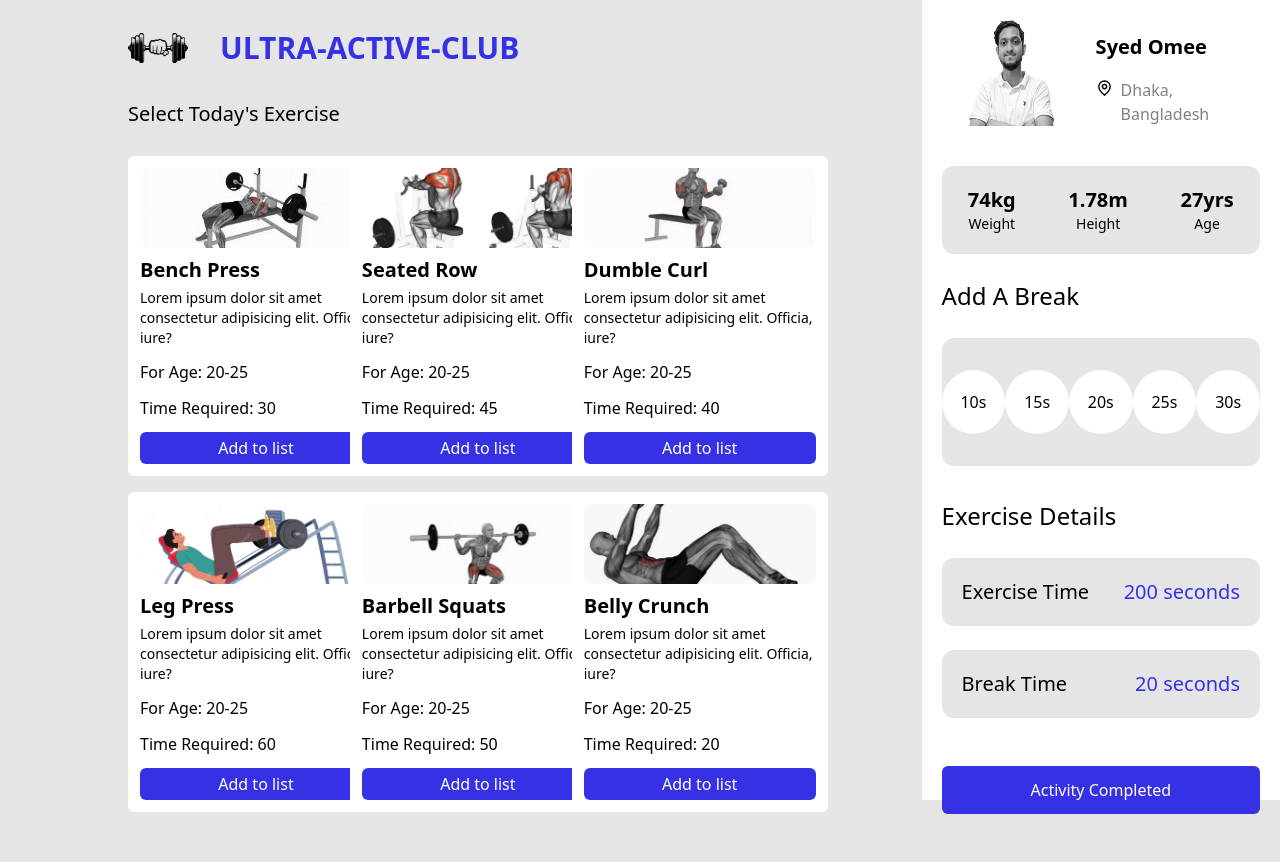
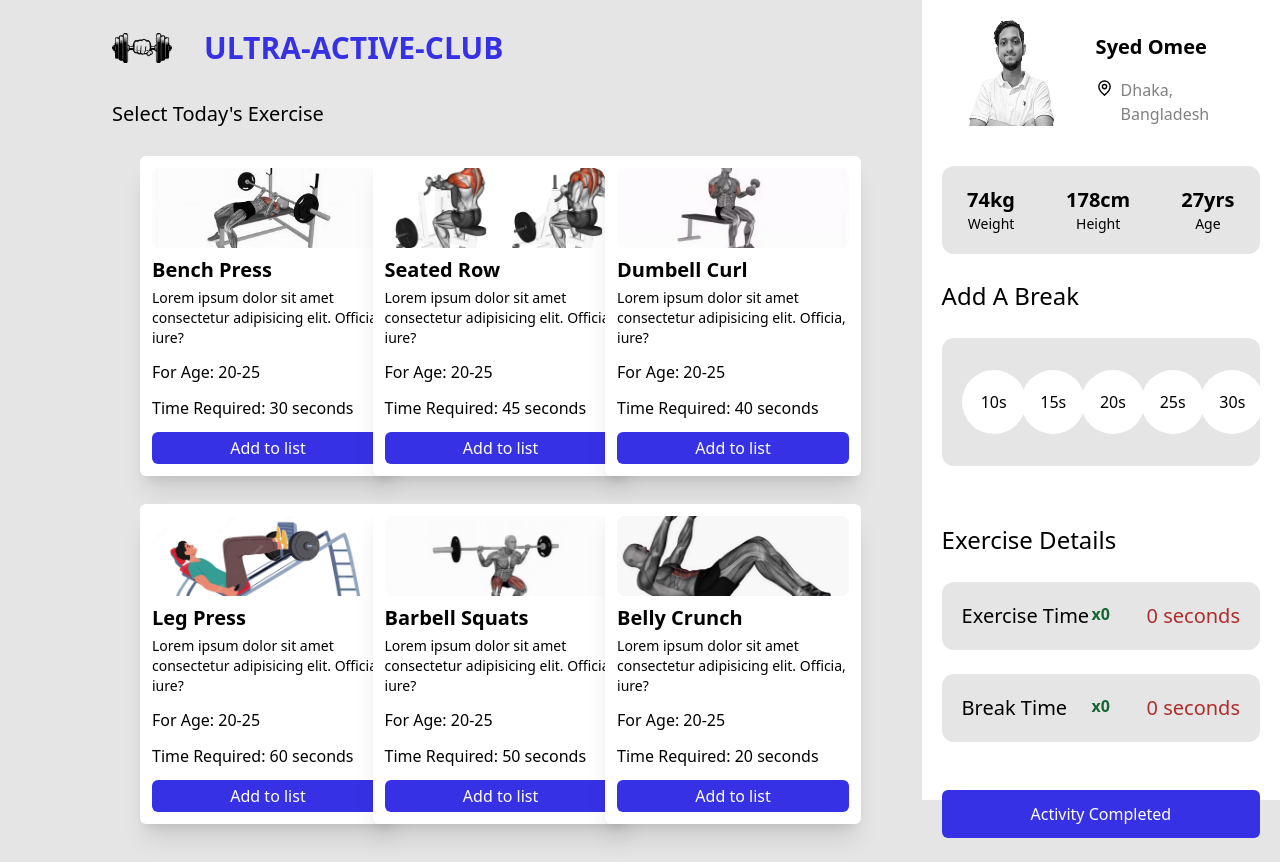
Before and after one commit to mahmudhafiz/active-club, a React (Create React App) app: page / in a window 1280 px wide. Before the commit the page ends 838 px from the top, so only its background shows below. Built offline with nearby package versions, Linux system fonts and the light colour scheme.

Commit message:
Almost there

```diff
--- a/src/components/Hero/Cards.jsx
+++ b/src/components/Hero/Cards.jsx
@@ -1,22 +1,28 @@
-import React, { useState } from 'react';
+import React, { createContext, useState } from 'react';
 
-const Cards = ({card}) => {
+export const CardContext = createContext();
+
+const Cards = ({ props }) => {
     const [buttonState, setButtonState] = useState(false);
 
     const handleClick = () => {
-        setButtonState(!buttonState);
+        if (!buttonState) {
+            setButtonState(!buttonState);
+            props.addToList(props.card.time);
+        }
     }
 
     return (
-        <div className='bg-white w-[16rem] h-[20rem] rounded-md'>
+        <div className={buttonState ? 'bg-white w-[16rem] h-[20rem] rounded-md shadow-xl scale-105 duration-300'
+                                    :'bg-white w-[16rem] h-[20rem] rounded-md shadow-xl hover:scale-105 duration-300'}>
             <div className='mx-3 py-3'>
                 <div>
-                    <img className='object-cover h-20 w-full mx-auto rounded-lg' src={card?.image} alt="" />
+                    <img className='object-cover h-20 w-full mx-auto rounded-lg' src={props?.card?.image} alt="" />
                 </div>
-                <h2 className='font-bold text-xl pt-2'>{card?.title}</h2>
-                <p className='py-1 text-sm font-thin'>{card?.desc}</p>
-                <h4 className='py-2'>For Age: {card?.range}</h4>
-                <h4 className='pt-1 pb-3'>Time Required: {card?.time}</h4>
+                <h2 className='font-bold text-xl pt-2'>{props?.card?.title}</h2>
+                <p className='py-1 text-sm font-thin'>{props?.card?.desc}</p>
+                <h4 className='py-2'>For Age: {props?.card?.range}</h4>
+                <h4 className='pt-1 pb-3'>Time Required: {props?.card?.time} seconds</h4>
                 <button className={buttonState ? 'bg-[#038923] text-white py-1 mx-auto w-full rounded-md':'bg-[#3731e6] text-white py-1 mx-auto w-full rounded-md'}
                         onClick={handleClick}>
                     {buttonState ? 'Added':'Add to list'}
--- a/src/components/Hero/HeroSection.jsx
+++ b/src/components/Hero/HeroSection.jsx
@@ -1,4 +1,4 @@
-import React from 'react';
+import React, { createContext, useEffect, useState } from 'react';
 import Logo from '../../assests/logo.png';
 import Cards from './Cards';
 import One from '../../assests/exe1.jpg';
@@ -8,7 +8,19 @@ import Four from '../../assests/exe4.jpg';
 import Five from '../../assests/exe5.jpeg';
 import Six from '../../assests/exe6.jpg';
 
-const HeroSection = () => {
+export const TimeContext = createContext();
+
+const HeroSection = (props) => {
+    const [exerciseList, setExerciseList] = useState([]);
+
+    const addToList = (add) => {
+        setExerciseList(old => [...old, add]);
+    }
+
+    useEffect(()=> {
+        console.log(exerciseList);
+    }, [exerciseList]);
+
     const cards = [
         {
             id: 1,
@@ -31,7 +43,7 @@ const HeroSection = () => {
         {
             id: 3,
             image: Three,
-            title: 'Dumble Curl',
+            title: 'Dumbell Curl',
             desc: 'Lorem ipsum dolor sit amet consectetur adipisicing elit. Officia, iure?',
             range: '20-25',
             time: 40,
@@ -68,16 +80,16 @@ const HeroSection = () => {
 
     return (
         <div className='w-[72%]'>
-            <div className='mx-32 py-6'>
+            <div className='mx-28 py-6'>
                 <div className='flex items-center'>
                     <img src={Logo} alt="" className='w-[60px] mr-8' />
                     <h1 className='text-[#3731e6] font-bold text-3xl'>ULTRA-ACTIVE-CLUB</h1>
                 </div>
                 <p className='my-5 py-2 text-xl'>Select Today's Exercise</p>
-                <div className='grid grid-cols-3 gap-y-4'>
+                <div className='ml-7 grid grid-cols-3 gap-y-7 gap-x-7 justify-center items-center'>
                     {
                         cards.map( card =>
-                            <Cards key={card.id} card={card}></Cards>
+                            <Cards key={card.id} props={{card, addToList}}></Cards>
                         )
                     }
                 </div>
--- a/src/components/SideBar.jsx
+++ b/src/components/SideBar.jsx
@@ -1,10 +1,43 @@
-import React from 'react';
+import React, { useEffect, useState } from 'react';
 import { GrLocation } from 'react-icons/gr';
 import Photo from '../assests/Omee8.png';
 
 const SideBar = () => {
-    const time = 200;
-    let breakTime = 20;
+    const [list, setList] = useState([]);
+    const [time, setTime] = useState(0);
+    const [breakTime, setBreakTime] = useState(0);
+
+    const [noTimes, setNoTimes] = useState(0);
+    const [noBreakTimes, setNoBreakTimes] = useState(0);
+
+    const breakTimeAdderOne = () => {
+        setNoBreakTimes(noBreakTimes + 1);
+        setBreakTime(breakTime + 10);
+    }
+    const breakTimeAdderTwo = () => {
+        setNoBreakTimes(noBreakTimes + 1);
+        setBreakTime(breakTime + 15);
+    }
+    const breakTimeAdderThree = () => {
+        setNoBreakTimes(noBreakTimes + 1);
+        setBreakTime(breakTime + 20);
+    }
+    const breakTimeAdderFour = () => {
+        setNoBreakTimes(noBreakTimes + 1);
+        setBreakTime(breakTime + 25);
+    }
+    const breakTimeAdderFive = () => {
+        setNoBreakTimes(noBreakTimes + 1);
+        setBreakTime(breakTime + 30);
+    }
+
+    useEffect(() => {
+
+    }, [list]);
+
+    useEffect(() => {
+
+    }, [noBreakTimes]);
 
     return (
         <div className='text-black h-screen w-[28%] bg-white ml-auto'>
@@ -19,14 +52,14 @@ const SideBar = () => {
                     </div>
                 </div>
             </div>
-            {/* health section */}
+            {/* bioM section */}
             <div className='bg-[#E6E5E5] mx-5 rounded-xl py-5 my-6 flex justify-around items-center'>
                 <div className='flex flex-col text-center font-bold text-xl'>
                     74kg
                     <span className='font-thin text-sm'>Weight</span>
                 </div>
                 <div className='flex flex-col text-center font-bold text-xl'>
-                    1.78m
+                    178cm
                     <span className='font-thin text-sm'>Height</span>
                 </div>
                 <div className='flex flex-col text-center font-bold text-xl'>
@@ -34,51 +67,77 @@ const SideBar = () => {
                     <span className='font-thin text-sm'>Age</span>
                 </div>
             </div>
-            {/* break section */}
+            {/* breakHeadline section */}
             <div className='text-black mx-5 text-[1.5rem]'>
                 Add A Break
             </div>
-            {/* time section */}
-            <div className='bg-[#E6E5E5] mx-5 rounded-xl py-8 my-6 flex justify-around items-center'>
+            {/* break section */}
+            <div className='bg-[#E6E5E5] mx-5 px-5 rounded-xl py-8 my-6 inline-grid grid-cols-5 gap-x-5'>
+                <button onClick={breakTimeAdderOne} >
                     <div className='w-16 h-16 rounded-full bg-white hover:bg-[#3731e6] hover:text-white flex justify-center items-center'>
                         <span>
-                        <button>10s</button>
+                            10s
                         </span>
                     </div>
+                </button>
+
+                <button onClick={breakTimeAdderTwo}>
                     <div className='w-16 h-16 rounded-full bg-white hover:bg-[#3731e6] hover:text-white flex justify-center items-center'>
                         <span>
-                        <button>15s</button>
+                            15s
                         </span>
                     </div>
+                </button>
+
+                <button onClick={breakTimeAdderThree}>
                     <div className='w-16 h-16 rounded-full bg-white hover:bg-[#3731e6] hover:text-white flex justify-center items-center'>
                         <span>
-                        <button>20s</button>
+                            20s
                         </span>
                     </div>
+                </button>
+
+                <button onClick={breakTimeAdderFour}>
                     <div className='w-16 h-16 rounded-full bg-white hover:bg-[#3731e6] hover:text-white flex justify-center items-center'>
                         <span>
-                        <button>25s</button>
+                            25s
                         </span>
                     </div>
+                </button>
+
+                <button onClick={breakTimeAdderFive}>
                     <div className='w-16 h-16 rounded-full bg-white hover:bg-[#3731e6] hover:text-white flex justify-center items-center'>
                         <span>
-                        <button>30s</button>
+                            30s
                         </span>
                     </div>
+                </button>
             </div>
-            {/* details section */}
+            {/* excrcise section */}
             <div className='text-black mx-5 text-[1.5rem] mt-8'>
                 Exercise Details
             </div>
             {/* time section */}
             <div className='mx-5'>
                 <div className='bg-[#E6E5E5] px-5 rounded-xl py-5 my-6 flex justify-between'>
-                    <span className='text-xl'>Exercise Time</span>
-                    <span className='text-xl text-[#3731e6]'>{time} seconds</span>
+                    <div className='w-32'>
+                        <span className='text-xl'>
+                            Exercise Time
+                        </span>
+                    </div>
+                    <span className='text-green-800 font-bold'>x{noTimes}</span>
+                    <div className='w-32'>
+                        <div className='text-xl text-right text-[#a30909d6]'>{time} seconds</div>
+                    </div>
                 </div>
                 <div className='bg-[#E6E5E5] px-5 rounded-xl py-5 my-6 flex justify-between'>
+                    <div className='w-32'>
                         <span className='text-xl'>Break Time</span>
-                    <span className='text-xl text-[#3731e6]'>{breakTime} seconds</span>
+                    </div>
+                    <span className='text-green-800 font-bold'>x{noBreakTimes}</span>
+                    <div className='w-32'>
+                        <div className='text-xl text-right text-[#a30909d6]'>{breakTime} seconds</div>
+                    </div>
                 </div>
             </div>
             <div className='mx-5'>
```
Lines whose indentation alone changed are shown as unchanged.
